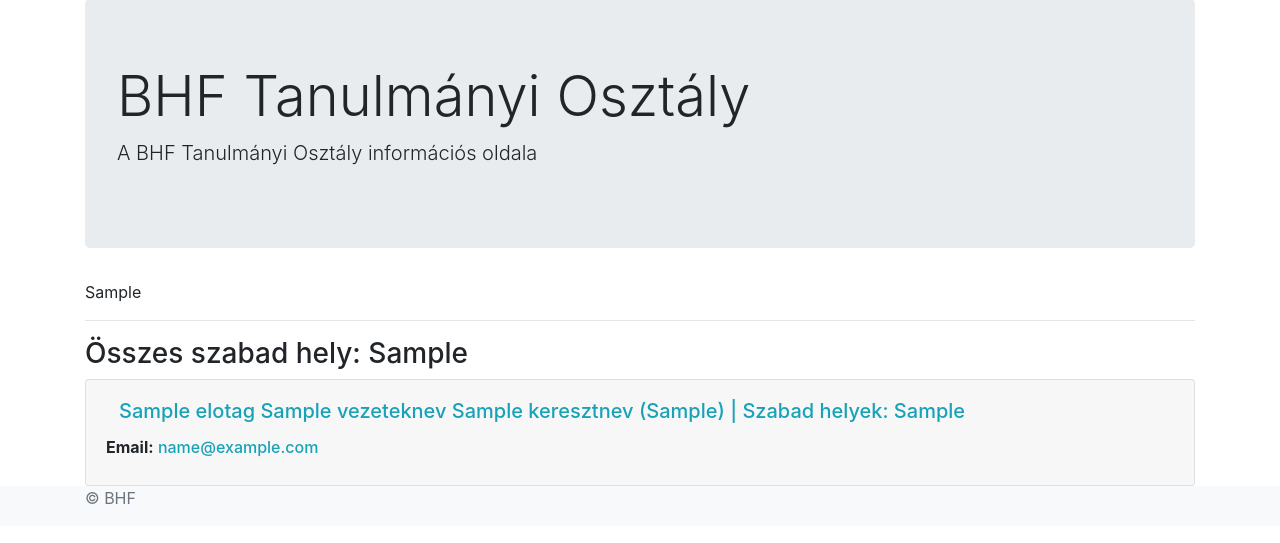
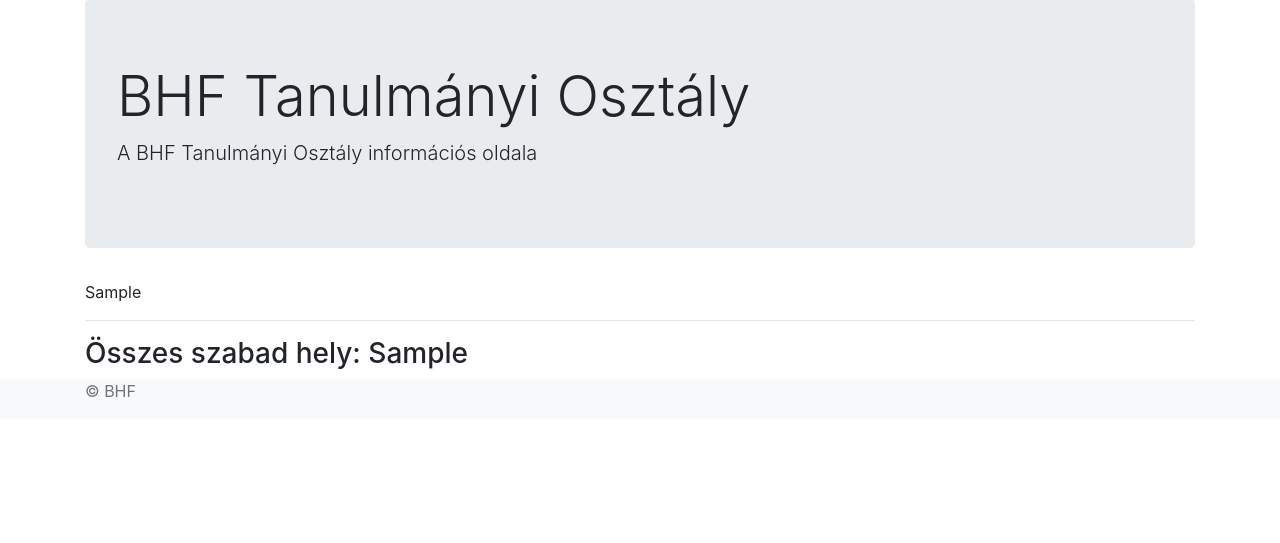
Before and after one commit to schcsaba/tanulmanyi, a Django app: template szakdolgozat/templates/szakdolgozat/valaszthato_temavezetok.html in a window 1280 px wide. Shown: the part 57-600 px from the top of the page. Run offline with Django 3.2, Linux system fonts and the light colour scheme; the template is opened without the code that fills it: most values are stand-ins (such as "Sample title", 1, 10 or a date in 2020); some libraries are stand-ins or nearby versions.

Commit message:
Comment out accordion section in valaszthato_temavezetok template.

```diff
--- a/szakdolgozat/templates/szakdolgozat/valaszthato_temavezetok.html
+++ b/szakdolgozat/templates/szakdolgozat/valaszthato_temavezetok.html
@@ -14,7 +14,7 @@
     <!--<h3>Összes szabad hely: {{ osszes_szabad_hely }} | Kint lévő címbejelentők: {{ osszes_cimbejelento }}</h3>-->
     <h3>Összes szabad hely: {{ osszes_szabad_hely }}</h3>
     <!--<h4>Letöltés: <a href="/szakdolgozatok/temavezetok/letoltes/">DOCX</a></h4>-->
-    <div class="accordion" id="accordion">
+    <!--<div class="accordion" id="accordion">
         {% for temavezeto in valaszthato_temavezetok %}
             <div class="card">
                 <div class="card-header" id="card{{ forloop.counter }}-heading">
@@ -166,7 +166,7 @@
                 </div>
             </div>
         {% endfor %}
-    </div>
+    </div>-->
 {% else %}
     <p>Az adatbázisban nincsenek választható témavezetők.</p>
 {% endif %}
```
